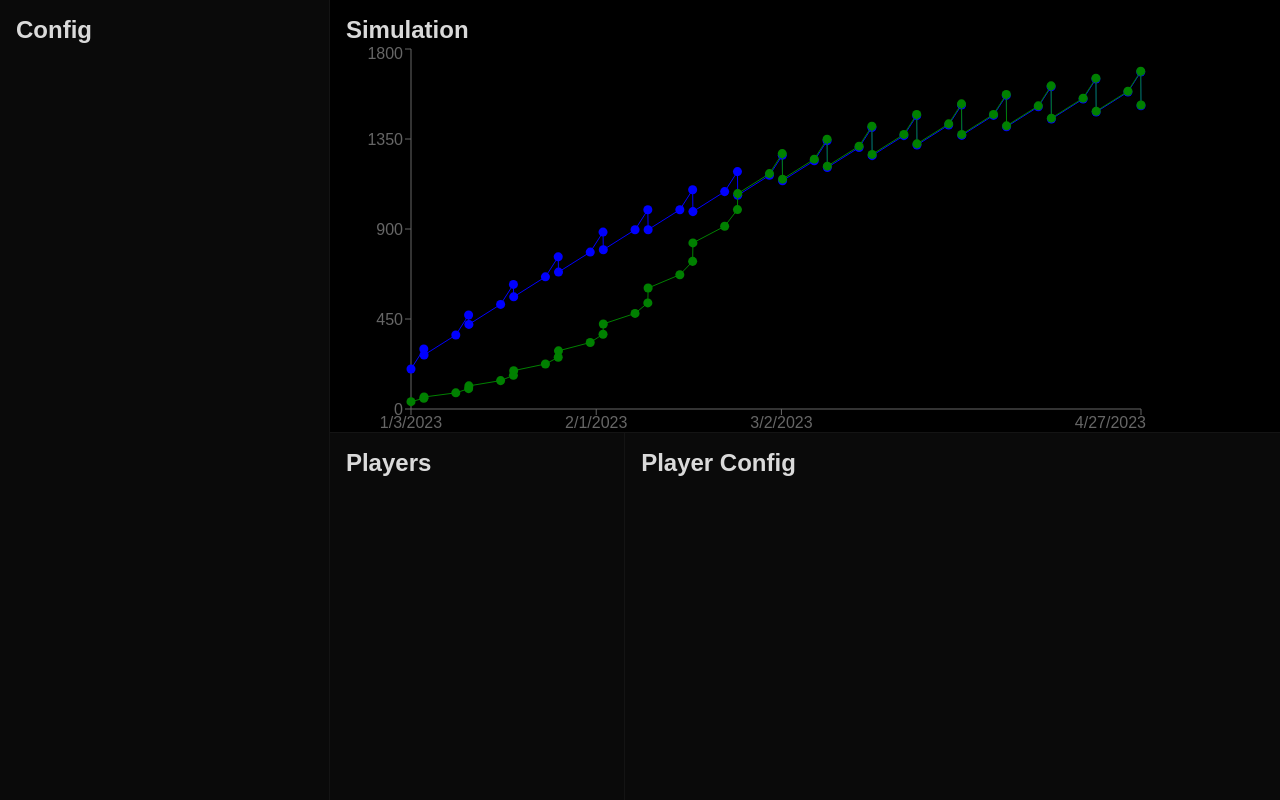
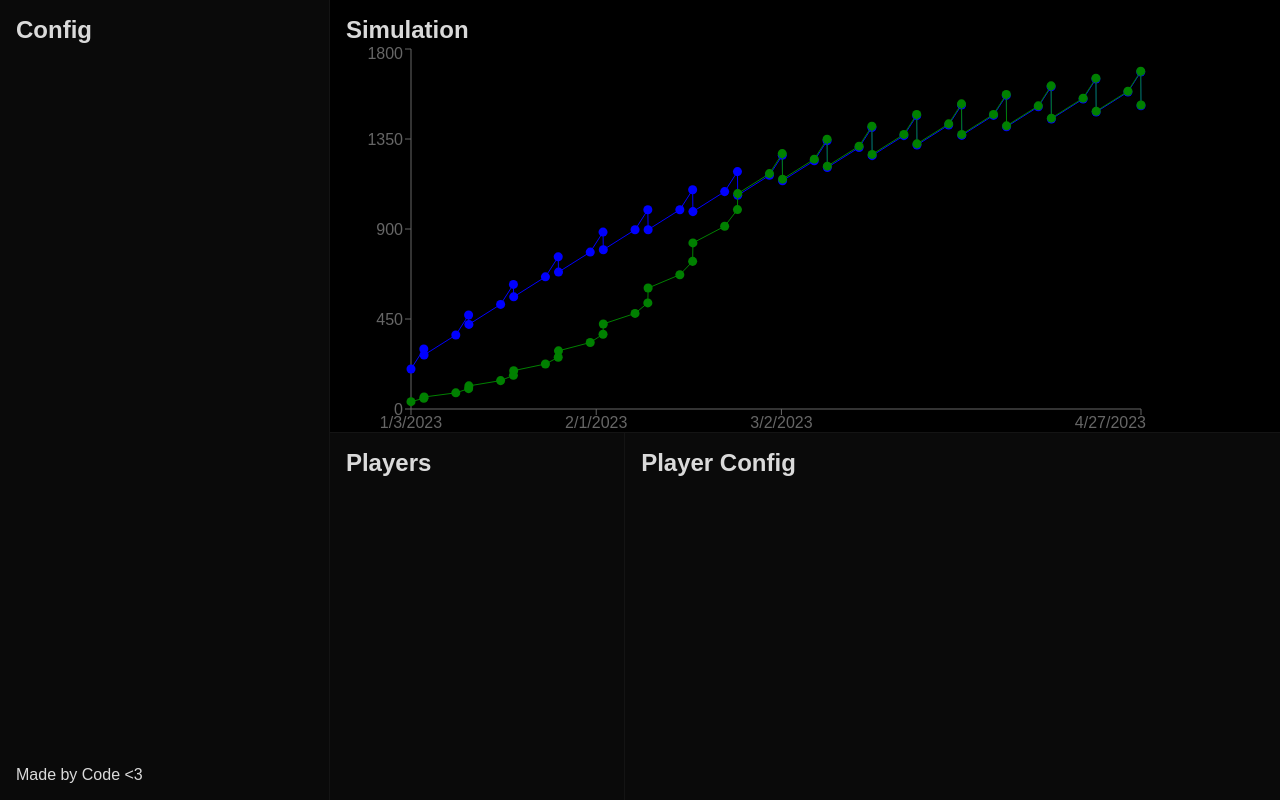
Before and after one commit to thecodeboss/epgp-simulator, a React (Create React App) app: page / in a window 1280 px wide. Built offline with nearby package versions, Linux system fonts and the light colour scheme.

Commit message:
Add footer to sidebar

```diff
--- a/src/components/Sidebar.tsx
+++ b/src/components/Sidebar.tsx
@@ -6,11 +6,17 @@ export const Sidebar: FC = () => {
       style={{
         backgroundColor: 'rgba(255, 255, 255, 0.04)',
         borderRight: '1px solid rgba(255, 255, 255, 0.04)',
+        display: 'flex',
+        flexDirection: 'column',
+        justifyContent: 'space-between',
         padding: '1rem',
         width: '400px',
       }}
     >
-      <h2>Config</h2>
+      <div>
+        <h2>Config</h2>
+      </div>
+      <div>Made by Code &lt;3</div>
     </div>
   );
 };
```
